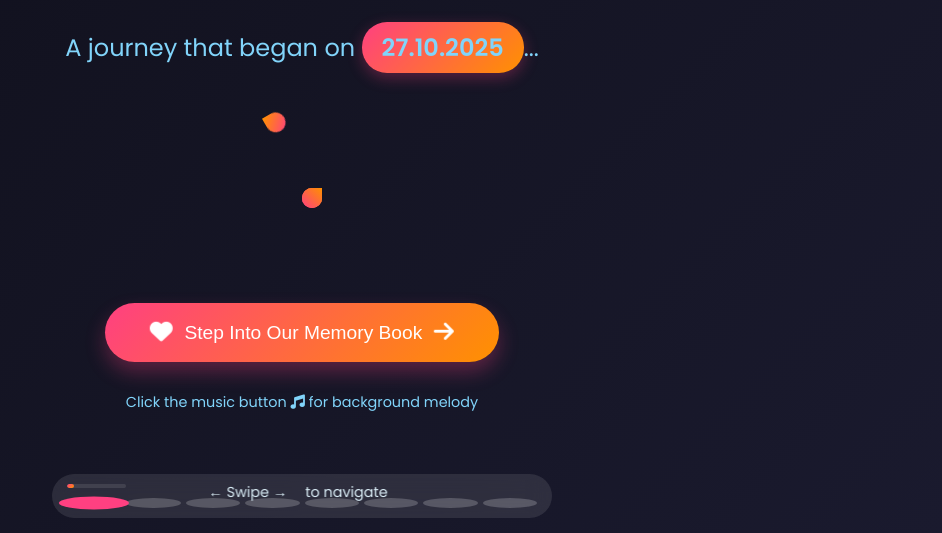
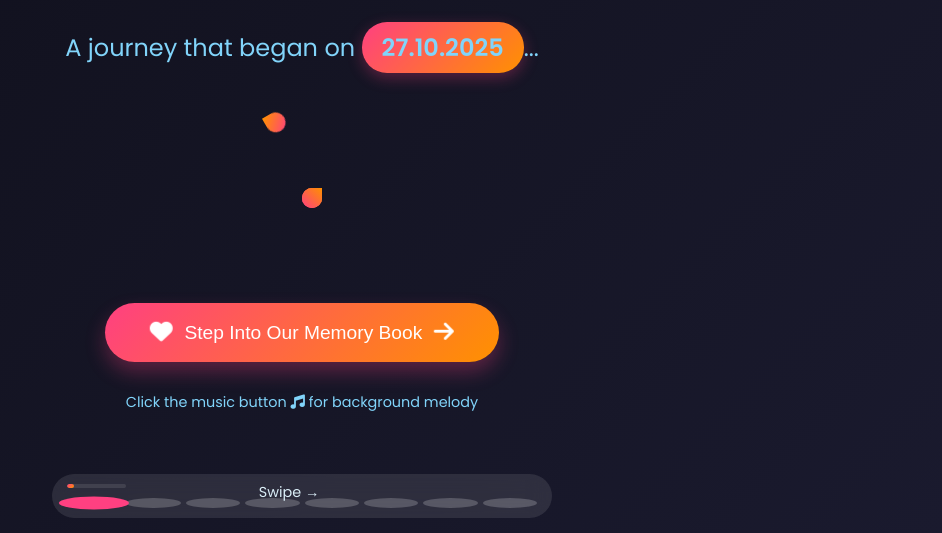
Before and after one commit to ISMAILALISHAH2007/Amber, a plain HTML site: page index.html in a window 1280 px wide. Shown: the part 267-800 px from the top of the page, without its empty margins (338-1280 px from the left). Drawn offline with Linux system fonts and the light colour scheme.

Commit message:
Update index.html

```diff
--- a/index.html
+++ b/index.html
@@ -598,11 +598,12 @@
 
         <!-- Swipe Indicator for Mobile -->
         <div class="swipe-indicator">
-            <span class="swipe-icon">← Swipe →</span>
-            <span>to navigate</span>
+            <span class="swipe-icon">Swipe →</span>
+            <span></span>
         </div>
     </div>
 
     <script src="script.js"></script>
 </body>
+
 </html>
```
